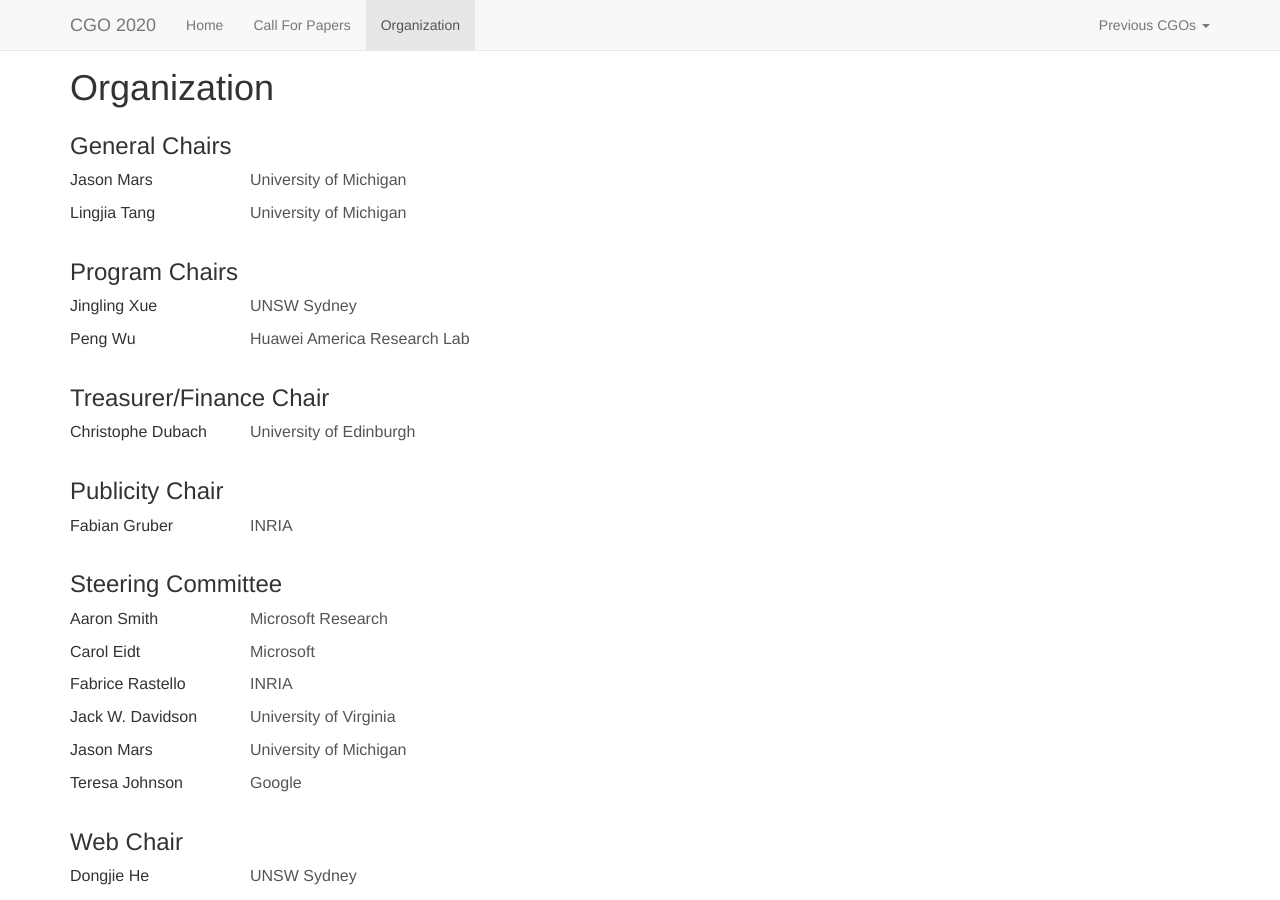
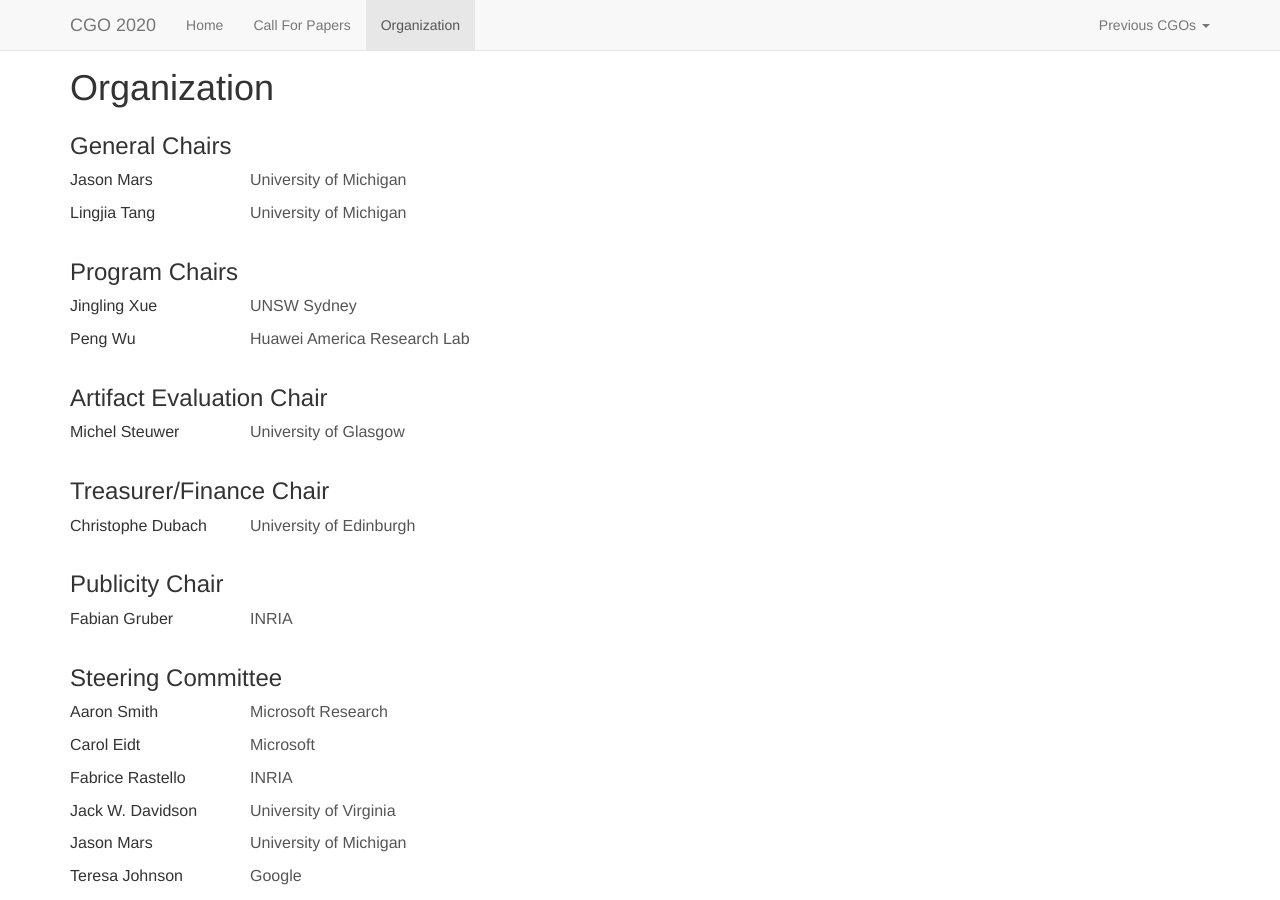
Before and after one commit to jingling/cgo2020, a Jekyll site: the page built from organization.html, in a window 1280 px wide and 900 px high. Built offline with Jekyll 4.4.1, drawn with Linux system fonts in a browser that asks for light colours; nearby versions of some CDN libraries; comment, search, counter and statistics services are not loaded.

Commit message:
update organization

```diff
--- a/_data/organization.yml
+++ b/_data/organization.yml
@@ -17,14 +17,14 @@
 #   name: Xipeng Shen
 #   affiliation: North Carolina State University
 
-# - role: Artifact Evaluation Chairs
-#   members:
-#   - name: Bruce Childers
-#     affiliation: University of Pittsburgh
-#   - name: Luis Oliveria
-#     affiliation: University of Pittsburgh
-#   - name: Michel Steuwer
-#     affiliation: University of Glasgow
+- role: Artifact Evaluation Chair
+  # members:
+  # - name: Bruce Childers
+  #   affiliation: University of Pittsburgh
+  # - name: Luis Oliveria
+  #   affiliation: University of Pittsburgh
+  name: Michel Steuwer
+  affiliation: University of Glasgow
 
 # - role: Student Research Competition Chair
 #   name: Jagadish Kotra
```
